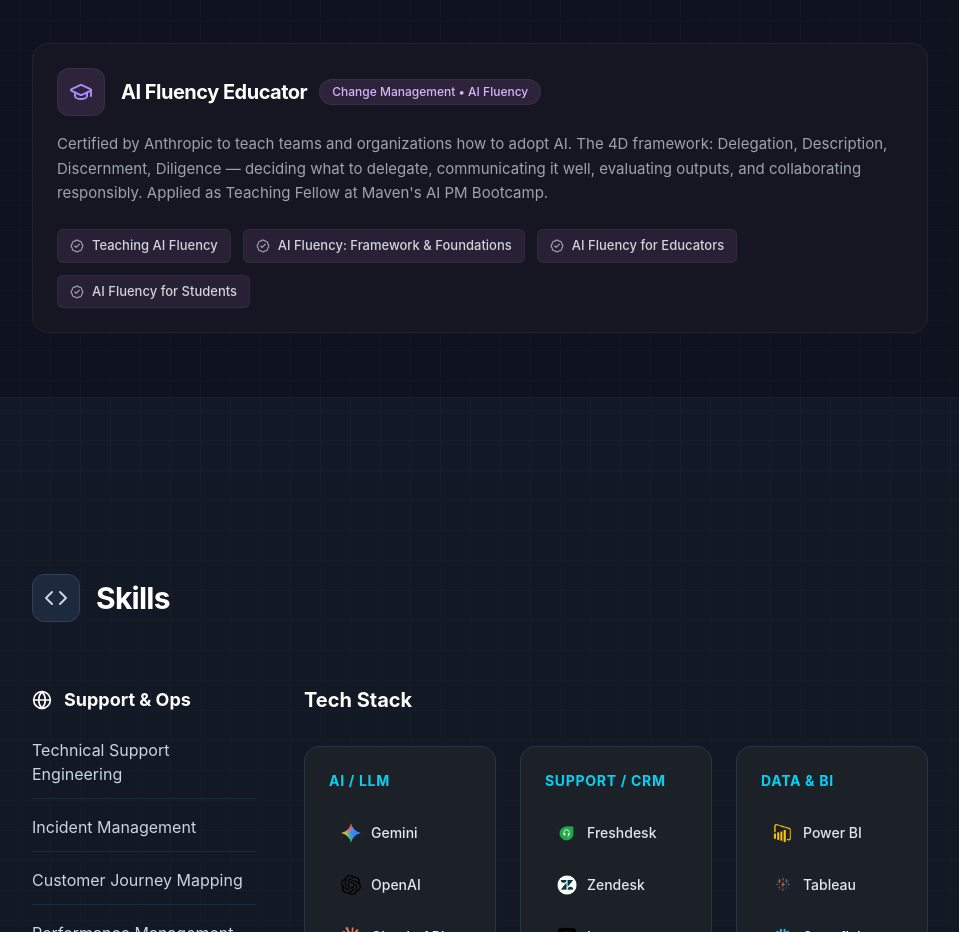
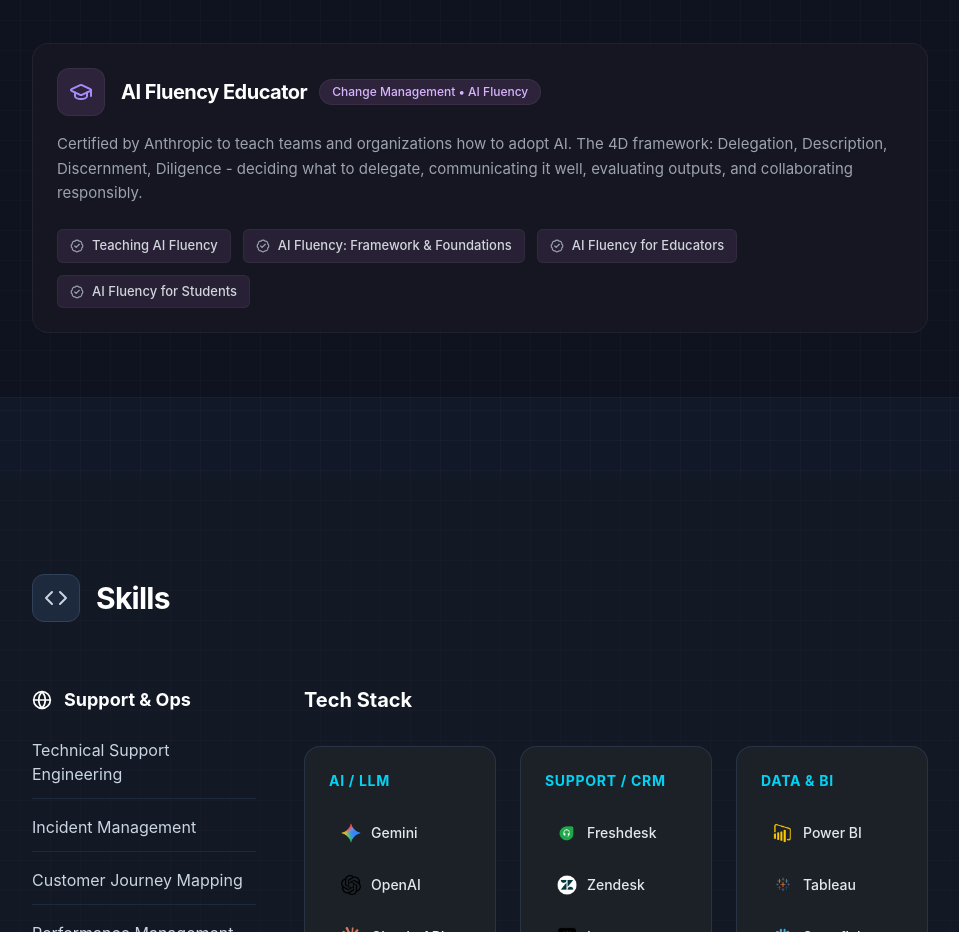
Before and after one commit to skalamera/cv-site, a React (Vite) app: page / in a window 1280 px wide. Shown: the part 6400-7332 px from the top of the page, without its empty margins (160-1119 px from the left). Built offline with nearby package versions, Linux system fonts and the light colour scheme.

Commit message:
Remove Maven Teaching Fellow text from AI Fluency component

```diff
--- a/src/components/AIFluency.tsx
+++ b/src/components/AIFluency.tsx
@@ -46,7 +46,7 @@
         {/* Description Section */}
         <div className="mb-6 relative z-10">
           <p className="text-[#9CA3AF] text-sm md:text-[15px] leading-relaxed">
-            Certified by Anthropic to teach teams and organizations how to adopt AI. The 4D framework: Delegation, Description, Discernment, Diligence — deciding what to delegate, communicating it well, evaluating outputs, and collaborating responsibly. Applied as Teaching Fellow at Maven's AI PM Bootcamp.
+            Certified by Anthropic to teach teams and organizations how to adopt AI. The 4D framework: Delegation, Description, Discernment, Diligence - deciding what to delegate, communicating it well, evaluating outputs, and collaborating responsibly.
           </p>
         </div>
 
```
